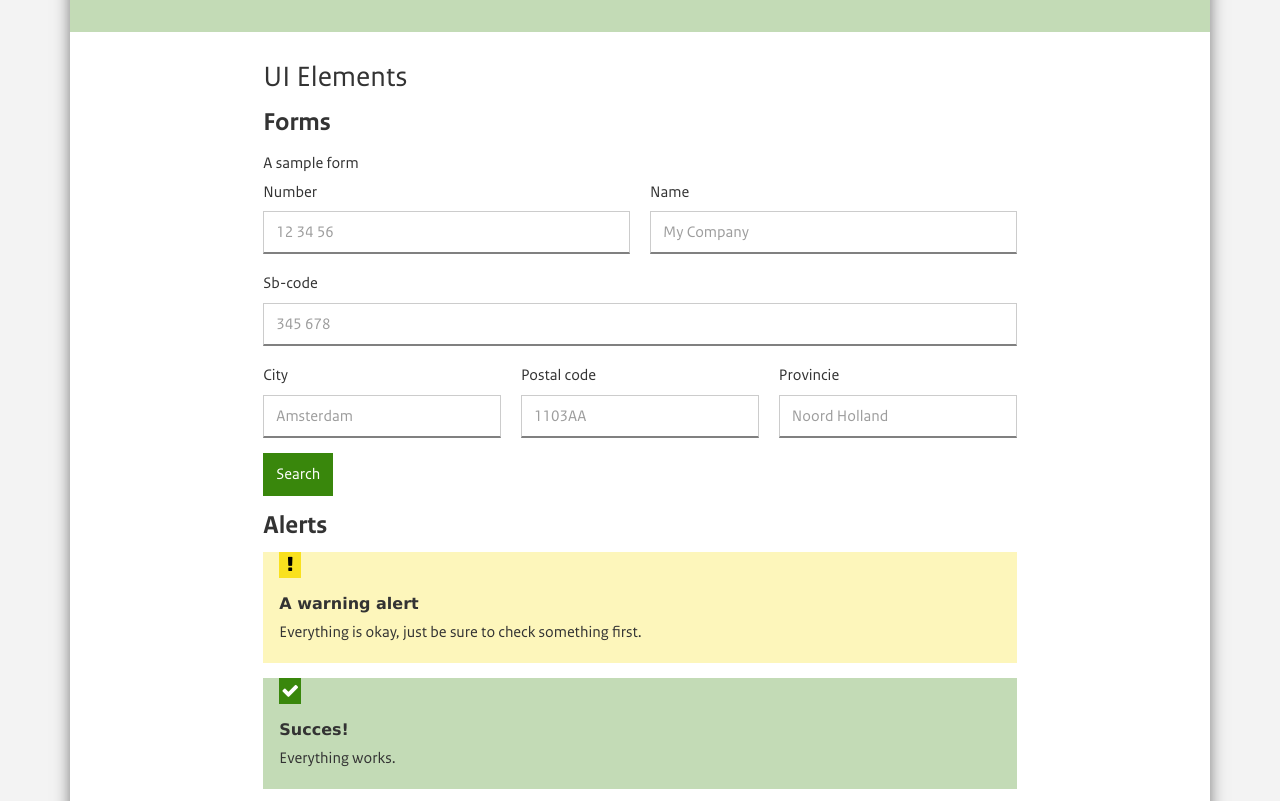
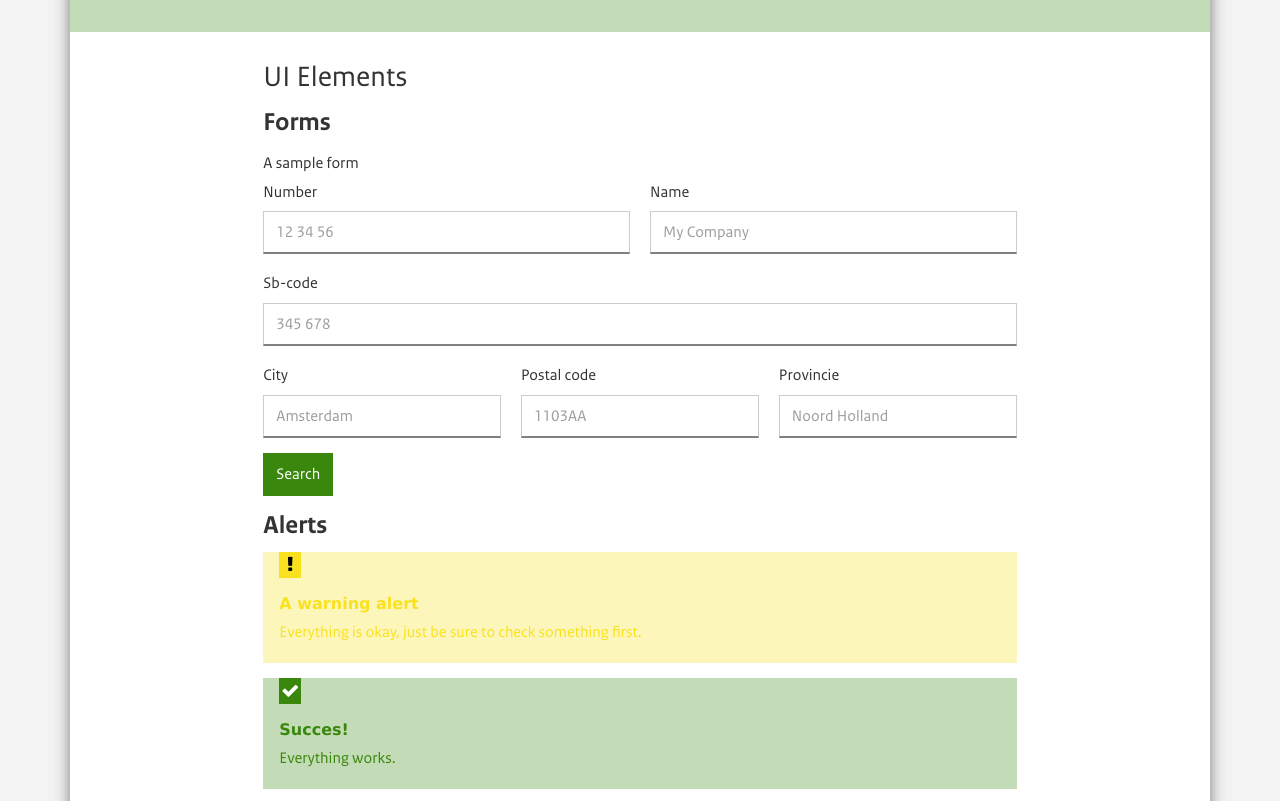
Before and after one commit to gpgooiker/rijks-bootstrap, a website: page sample-ui-elements.html in a window 1280 px wide. Shown: the part 151-952 px from the top of the page. Drawn offline with Linux system fonts and the light colour scheme.

Commit message:
Adjust text colors

```diff
--- a/src/less/variables.less
+++ b/src/less/variables.less
@@ -623,19 +623,19 @@
 //
 //## Define colors for form feedback states and, by default, alerts.
 
-@state-success-text:             @text-color;
+@state-success-text:             @brand-success;
 @state-success-bg:               @brand-success-lighter;
 @state-success-border:           @state-success-bg; //darken(spin(@state-success-bg, -10), 5%);
 
-@state-info-text:                @text-color;
+@state-info-text:                @brand-info;
 @state-info-bg:                  @brand-info-lighter;
 @state-info-border:              @state-info-bg; //darken(spin(@state-info-bg, -10), 7%);
 
-@state-warning-text:             @text-color;
+@state-warning-text:             @brand-warning;
 @state-warning-bg:               @brand-warning-lighter;
 @state-warning-border:           @state-warning-bg; //darken(spin(@state-warning-bg, -10), 5%);
 
-@state-danger-text:              @text-color;
+@state-danger-text:              @brand-danger;
 @state-danger-bg:                @brand-danger-lighter;
 @state-danger-border:            @state-danger-bg; //darken(spin(@state-danger-bg, -10), 5%);
 
```
Also changed, not shown: dist/css/rijks-bootstrap.css, dist/css/rijks-bootstrap.min.css.
